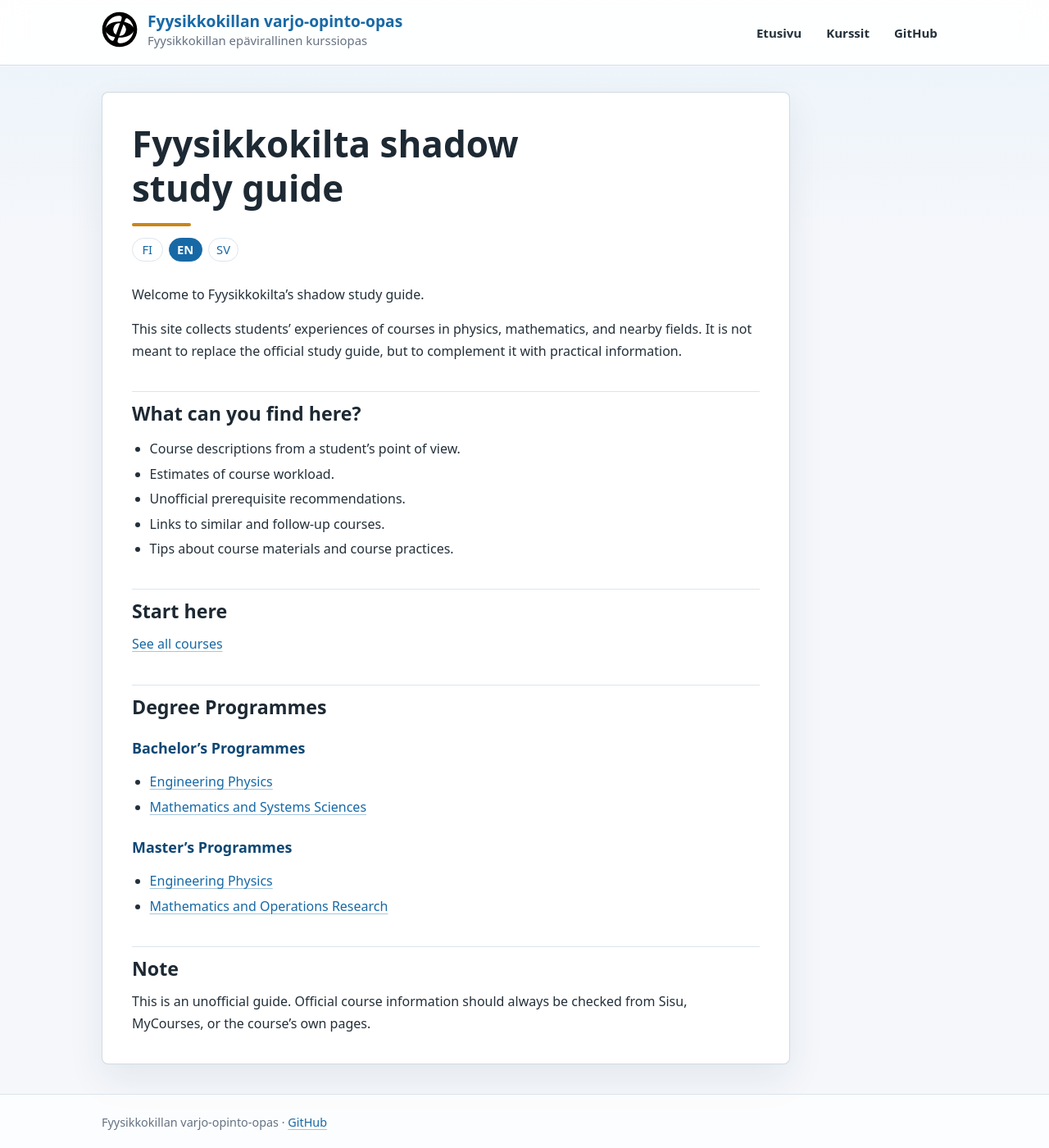
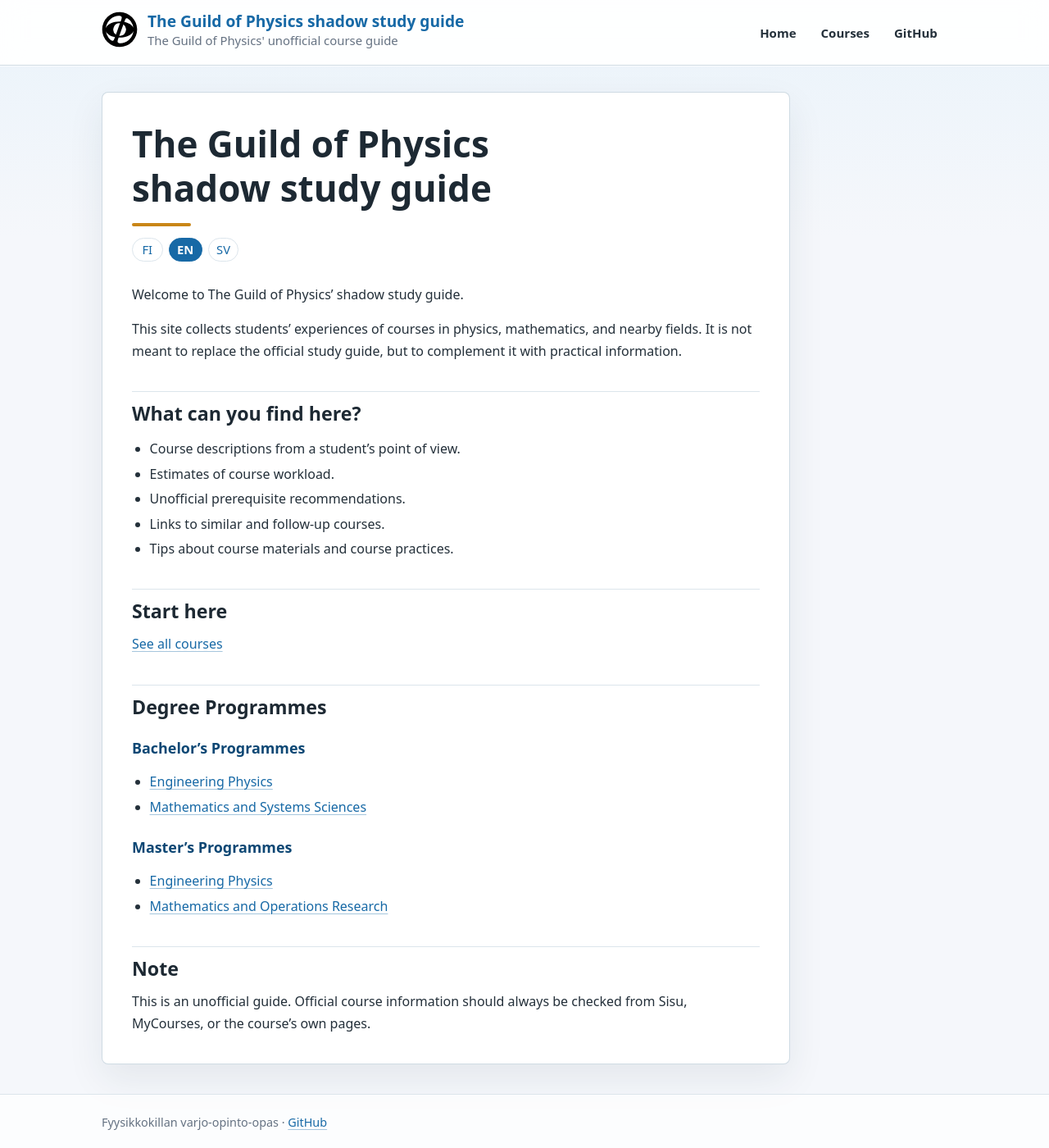
Before and after one commit to fyysikkokilta/fyysikkokilta.github.io, a Jekyll site: the page built from index_en.md, in a window 1280 px wide and 1400 px high. Shown: the whole window at 82% size. Built offline with Jekyll 4.4.1, drawn with Linux system fonts in a browser that asks for light colours.

Commit message:
Monikielisyys

```diff
--- a/_includes/course_list.html
+++ b/_includes/course_list.html
@@ -145,7 +145,6 @@
         <th>{{ include.course_heading }}</th>
         <th>{{ credits_heading }}</th>
         <th>{{ include.teaching_language_heading }}</th>
-        <th>{{ last_reviewed_heading }}</th>
       </tr>
     </thead>
     <tbody>
@@ -211,9 +210,6 @@
             <td>
               {{ teaching_language }}
             </td>
-            <td>
-              {{ target.last_reviewed | default: "–" }}
-            </td>
           </tr>
         {% endif %}
       {% endif %}
--- a/_layouts/default.html
+++ b/_layouts/default.html
@@ -1,13 +1,36 @@
+{% assign current_lang = page.lang | default: site.lang | default: 'fi' %}
+{% if current_lang == 'en' %}
+  {% assign site_title = 'The Guild of Physics shadow study guide' %}
+  {% assign site_description = "The Guild of Physics' unofficial course guide" %}
+  {% assign home_label = 'Home' %}
+  {% assign courses_label = 'Courses' %}
+  {% assign home_url = '/en/' %}
+  {% assign courses_url = '/en/kurssit/' %}
+{% elsif current_lang == 'sv' %}
+  {% assign site_title = 'Fysikergillets skuggstudieguide' %}
+  {% assign site_description = 'Fysikergillets inofficiella kursguide' %}
+  {% assign home_label = 'Hem' %}
+  {% assign courses_label = 'Kurser' %}
+  {% assign home_url = '/sv/' %}
+  {% assign courses_url = '/sv/kurssit/' %}
+{% else %}
+  {% assign site_title = site.title | default: 'Fyysikkokillan varjo-opinto-opas' %}
+  {% assign site_description = site.description %}
+  {% assign home_label = 'Etusivu' %}
+  {% assign courses_label = 'Kurssit' %}
+  {% assign home_url = '/' %}
+  {% assign courses_url = '/kurssit/' %}
+{% endif %}
 <!DOCTYPE html>
-<html lang="{{ page.lang | default: site.lang | default: 'fi' }}">
+<html lang="{{ current_lang }}">
 <head>
   <meta charset="utf-8">
   <meta name="viewport" content="width=device-width, initial-scale=1">
   <title>
     {% if page.title %}
-      {{ page.title }} | {{ site.title }}
+      {{ page.title }} | {{ site_title }}
     {% else %}
-      {{ site.title }}
+      {{ site_title }}
     {% endif %}
   </title>
   <link rel="icon" href="{{ '/favicon.ico' | relative_url }}" type="image/x-icon">
@@ -18,19 +41,19 @@
   <header class="site-header">
     <div class="site-header-inner">
       <div class="site-branding">
-        <a class="site-branding-link" href="{{ '/' | relative_url }}">
+        <a class="site-branding-link" href="{{ home_url | relative_url }}">
           <img class="site-logo" src="{{ '/kuvat/fii.svg' | relative_url }}" width="44" height="44" alt="" aria-hidden="true">
           <span class="site-branding-text">
-            <span class="site-title">{{ site.title | default: "Fyysikkokillan varjo-opinto-opas" }}</span>
-            {% if site.description %}
-              <span class="site-description">{{ site.description }}</span>
+            <span class="site-title">{{ site_title }}</span>
+            {% if site_description %}
+              <span class="site-description">{{ site_description }}</span>
             {% endif %}
           </span>
         </a>
       </div>
       <nav class="site-nav">
-        <a href="{{ '/' | relative_url }}">Etusivu</a>
-        <a href="{{ '/kurssit/' | relative_url }}">Kurssit</a>
+        <a href="{{ home_url | relative_url }}">{{ home_label }}</a>
+        <a href="{{ courses_url | relative_url }}">{{ courses_label }}</a>
         {% if site.github.repository_url %}
           <a href="{{ site.github.repository_url }}">GitHub</a>
         {% endif %}
--- a/assets/css/style.css
+++ b/assets/css/style.css
@@ -397,8 +397,7 @@ a:focus-visible {
 
 .course-list td:first-child,
 .course-list td:nth-child(3),
-.course-list td:nth-child(4),
-.course-list td:nth-child(5) {
+.course-list td:nth-child(4) {
   white-space: nowrap;
 }
 
--- a/index_en.md
+++ b/index_en.md
@@ -1,12 +1,12 @@
 ---
 layout: page
-title: "Fyysikkokilta shadow study guide"
+title: "The Guild of Physics shadow study guide"
 translation_key: home
 lang: en
 permalink: /en/
 ---
 
-Welcome to Fyysikkokilta's shadow study guide.
+Welcome to The Guild of Physics' shadow study guide.
 
 This site collects students' experiences of courses in physics, mathematics, and nearby fields. It is not meant to replace the official study guide, but to complement it with practical information.
 
```
Also changed, not shown: index_sv.md (+2 -2 lines).
